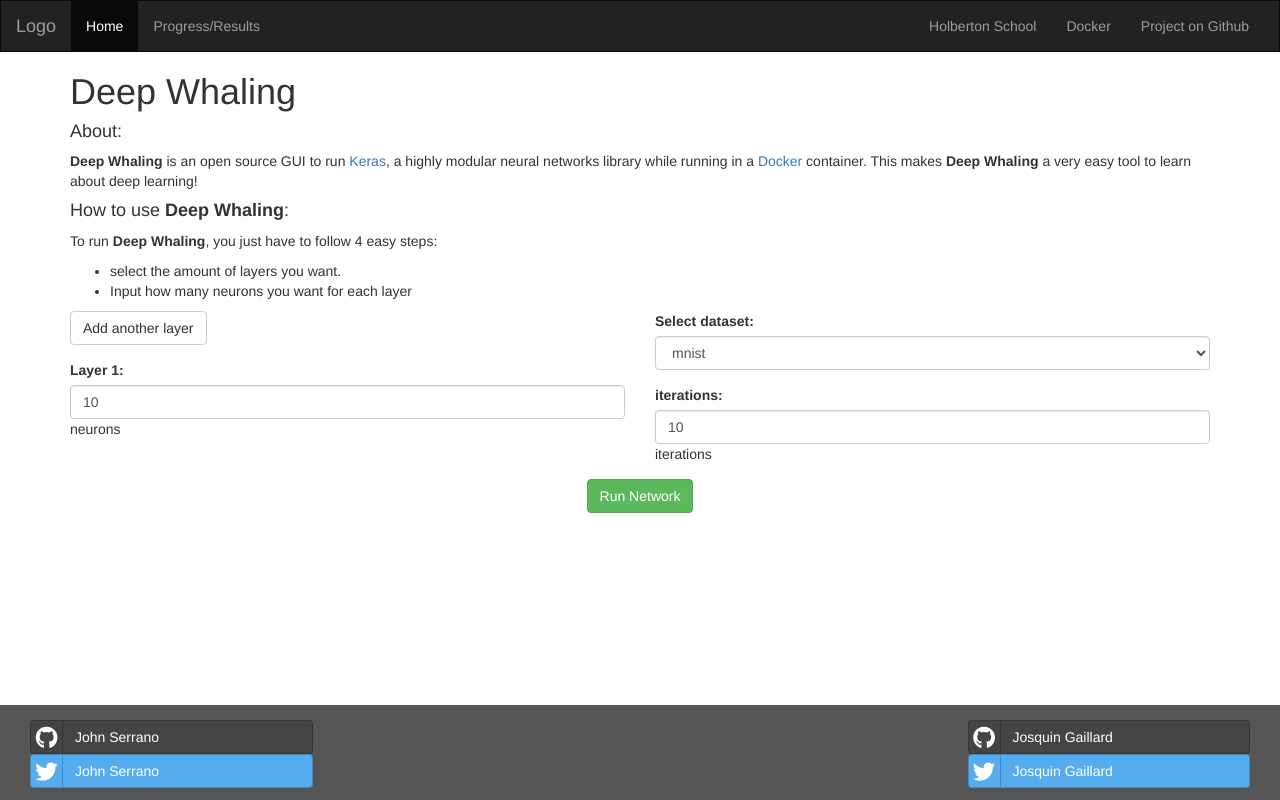
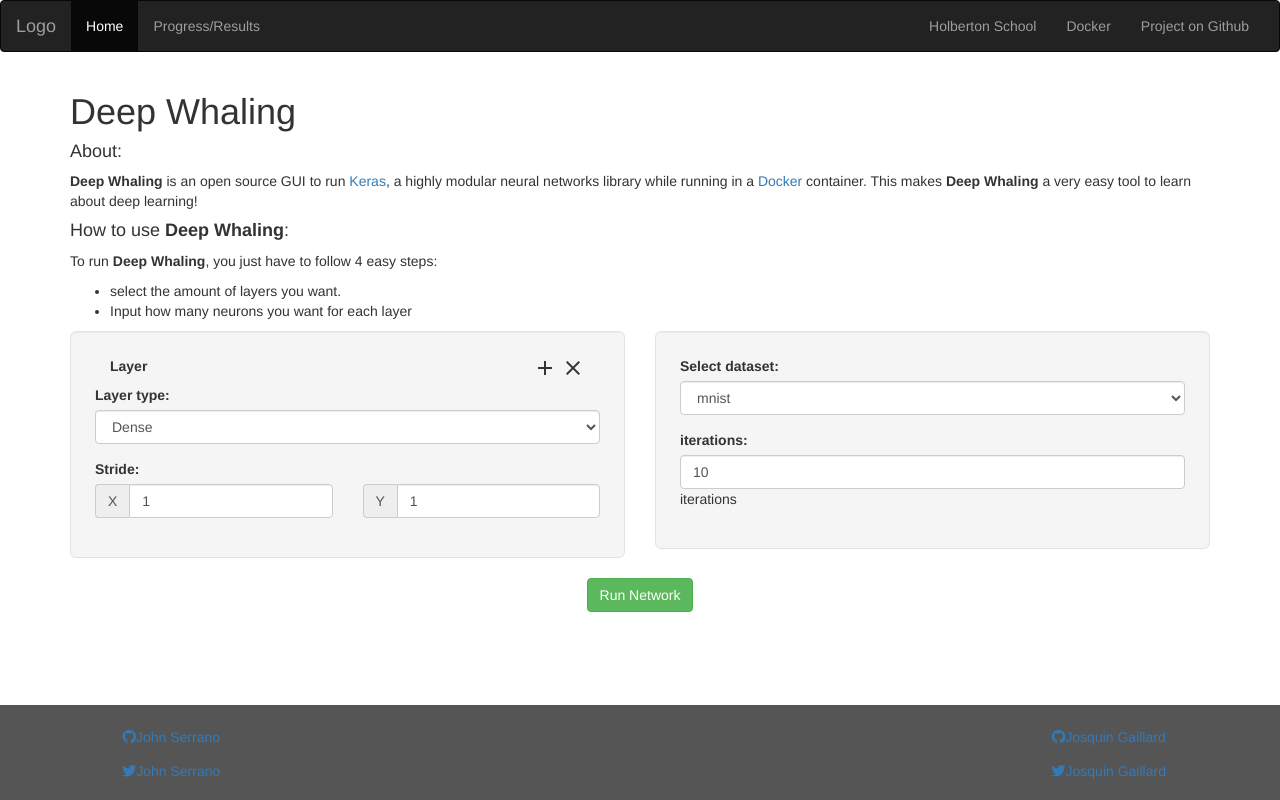
Before and after one commit to johnSerrano/DockerCon-Challenge, a Flask app: page / in a window 1280 px wide. Run offline with Flask 2, Linux system fonts and the light colour scheme; some libraries are stand-ins or nearby versions.

Commit message:
Add more layer options in UI. NOT STABLE

```diff
--- a/templates/index.html
+++ b/templates/index.html
@@ -7,45 +7,89 @@
 	<meta name="viewport" content="width=device-width, initial-scale=1">
 	<link rel="stylesheet" href="http://maxcdn.bootstrapcdn.com/bootstrap/3.3.6/css/bootstrap.min.css">
 	<script src="https://use.fontawesome.com/3cfd69bfa7.js"></script>
-	<link rel="stylesheet" href="social.css">
 	<script src="https://ajax.googleapis.com/ajax/libs/jquery/1.12.2/jquery.min.js"></script>
+	<link href="https://fonts.googleapis.com/icon?family=Material+Icons" rel="stylesheet">
 	<script src="http://maxcdn.bootstrapcdn.com/bootstrap/3.3.6/js/bootstrap.min.js"></script>
 	<script>
+		$(document).ready(function() {
+			// add listeners to layer 1
+			var layers = $(".layer");
+			for (var i = 0; i < layers.length; i++) {
+				link_layer(layers[i]);
+			}
+		});
 		var counter = 1;
 
+		//TODO link_layer function to add handlers to a layer element
+		function link_layer(layer) {
+			//TODO add onchange listener to selector
+			var selector = findClass(layer, "layer-type");
+			selector.addEventListener("change", function() {
+				var denseoptions = findClass(layer, "layer-dense-options");
+				var convoptions = findClass(layer, "layer-convolutional2d-options");
+				var pooloptions = findClass(layer, "layer-maxpooling-options");
+				denseoptions.style.display = 'none';
+				convoptions.style.display = 'none';
+				pooloptions.style.display = 'none';
+				//TODO unhide based on selector value
+				console.log(selector.value);
+				switch (selector.value) {
+					case "dense":
+						denseoptions.style.display = 'block';
+						break;
+					case "conv2d":
+						convoptions.style.display = 'block';
+						break;
+					case "pool":
+						pooloptions.style.display = 'block';
+						break;
+				}
+			});
+
+			//TODO add new layer onclick listener to + button
+			//TODO add delete onclick listener to X button
+
+		}
+
+		//TODO remake this function with new layer attributes
 		function addLayer(divName) {
 			var newdiv = document.createElement('div');
 			newdiv.innerHTML = "<label for=\"layer" + (counter + 1) + "\">Layer " + (counter + 1) + ":</label> <input type=\"text\" value=\"10\" class=\"form-control\" id=\"layer" + (counter + 1) + "\"><p>neurons</p>";
 			document.getElementById(divName).appendChild(newdiv);
 			counter++;
-			console.log(counter);
 		}
 
 		function makeid() {
 			var text = "";
 			var possible = "ABCDEFGHIJKLMNOPQRSTUVWXYZabcdefghijklmnopqrstuvwxyz0123456789";
 
-		  for( var i=0; i < 10; i++ )
+			for (var i = 0; i < 10; i++)
 				text += possible.charAt(Math.floor(Math.random() * possible.length));
 
 			return text;
 		}
 
+		//TODO update to use new layer configuration
 		function form_to_json() {
 			var room = makeid();
 
-			var data = {"layers": [], "iterations": 0, "dataset": "----", "room": room};
+			var data = {
+				"layers": [],
+				"iterations": 0,
+				"dataset": "----",
+				"room": room
+			};
 			var count = 1;
 			var layer = document.getElementById("layer" + count);
 			while (layer != null) {
-				data["layers"].push({"size": parseInt(layer.value)});
+				data["layers"].push({
+					"size": parseInt(layer.value)
+				});
 				count += 1;
 				layer = document.getElementById("layer" + count);
 			}
 			data["iterations"] = parseInt(document.getElementById("iters").value);
 			data["dataset"] = document.getElementById("dataset").value;
-
-			console.log(data);
 
 			var xhr = new XMLHttpRequest();
 			xhr.open("POST", "/runnetwork", true);
@@ -54,20 +98,40 @@
 			// send the collected data as JSON
 			xhr.send(JSON.stringify(data));
 
-			xhr.onloadend = function () {
+			xhr.onloadend = function() {
 				// done
 			};
 			window.location.href = "/results?room=" + room;
 		}
+
+		// http://stackoverflow.com/questions/12166753/how-to-get-child-element-by-class-name#12166811
+		function findClass(element, className) {
+			var foundElement = null,
+				found;
+
+			function recurse(element, className, found) {
+				for (var i = 0; i < element.childNodes.length && !found; i++) {
+					var el = element.childNodes[i];
+					var classes = el.className != undefined ? el.className.split(" ") : [];
+					for (var j = 0, jl = classes.length; j < jl; j++) {
+						if (classes[j] == className) {
+							found = true;
+							foundElement = element.childNodes[i];
+							break;
+						}
+					}
+					if (found)
+						break;
+					recurse(element.childNodes[i], className, found);
+				}
+			}
+			recurse(element, className, false);
+			return foundElement;
+		}
 	</script>
 	<style>
 		/* Remove the navbar's default margin-bottom and rounded borders */
-
-		.navbar {
-			margin-bottom: 0;
-			border-radius: 0;
-		}
-		/* Set height of the grid so .sidenav can be 100% (adjust as needed) */
+		/*.navbar {DOCUMENT_POSITION_PRECEDING(adjust as needed) */
 
 		.row.content {
 			height: 450px
@@ -84,6 +148,10 @@
 			overflow: auto;
 			padding-bottom: 100px;
 			height: 100%;
+		}
+
+		.alignright {
+			text-align: right;
 		}
 
 		footer {
@@ -142,9 +210,7 @@
 			<div class="col-sm-12 text-left">
 				<h1>Deep Whaling</h1>
 				<h4>About:</h4>
-				<p><strong>Deep Whaling</strong> is an open source GUI to run <a href="http://keras.io/">Keras</a>,
-					a highly modular neural networks library while running in a <a href="https://www.docker.com">Docker</a>
-					container. This makes <strong>Deep Whaling</strong> a very easy tool to learn about deep learning!</p>
+				<p><strong>Deep Whaling</strong> is an open source GUI to run <a href="http://keras.io/">Keras</a>, a highly modular neural networks library while running in a <a href="https://www.docker.com">Docker</a> container. This makes <strong>Deep Whaling</strong>					a very easy tool to learn about deep learning!</p>
 				<h4>How to use <strong>Deep Whaling</strong>:</h4>
 				<p>To run <strong>Deep Whaling</strong>, you just have to follow 4 easy steps:</p>
 				<ul>
@@ -153,23 +219,106 @@
 			</div>
 		</div>
 		<div class="row">
-			<form role="form" method="post" action="runnetwork">
+			<form role="form" method="post">
 				<div class="col-sm-6 text-left">
-					<div id="add_layer" class="form-group">
+					<!-- <div id="add_layer" class="form-group">
 						<input type="button" value="Add another layer" class="btn btn-default" onclick="addLayer('layer');">
 						</button>
+					</div> -->
+					<div class="well well-lg">
+						<div class="form-group layer">
+							<div class="Row">
+								<div class="col-xs-6 col-sm-6 col-md-6 col-lg-6">
+									<label for="layer">Layer</label>
 								</div>
-					<div id="layer" class="form-group">
-						<!-- JS added. put notes here TODO delete button -->
-						<label for="layer1">Layer 1:</label>
-						<input type="text" value="10" class="form-control" id="layer1">
-						<p> neurons</p>
+								<div class="col-xs-6 col-sm-6 col-md-6 col-lg-6 alignright">
+									<div class="material-icons">add</div>
+									<div class="material-icons">clear</div>
+								</div>
+								<div class="form-group layer-types">
+									<label>Layer type:</label>
+									<select class="form-control layer-type">
+										<option value="dense">Dense</option>
+										<option value="conv2d">Convolutional 2D</option>
+										<option value="pool">Max Pooling</option>
+									</select>
+								</div>
+								<div class="layer-dense-options" style="display: none;">
+									<!-- <div class="layer-dense-options"> -->
+									<label>Number of neurons:</label>
+									<input type="text" value="10" class="form-control dense-size">
+								</div>
+								<!-- hidden by default -->
+								<div class="layer-convolutional2d-options" style="display: none;">
+									<!-- <div class="layer-convolutional2d-options" > -->
+									<div class="row">
+										<div class="col-xs-6 col-sm-6 col-md-6 col-lg-6">
+											<label>Filter size:</label>
+											<div class="row">
+												<div class="col-xs-12 col-sm-12 col-md-6 col-lg-6">
+													<div class="input-group">
+														<span class="input-group-addon" id="basic-addon1">X</span>
+														<input type="text" value="5" class="form-control filter-size-x">
+													</div>
+												</div>
+												<div class="col-xs-12 col-sm-12 col-md-6 col-lg-6">
+													<div class="input-group">
+														<span class="input-group-addon" id="basic-addon1">Y</span>
+														<input type="text" value="5" class="form-control filter-size-y">
+													</div>
+												</div>
+											</div>
+										</div>
+										<div class="col-xs-6 col-sm-6 col-md-6 col-lg-6">
+											<label>Stride:</label>
+											<div class="row">
+												<div class="col-xs-12 col-sm-12 col-md-6 col-lg-6">
+													<div class="input-group">
+														<span class="input-group-addon" id="basic-addon1">X</span>
+														<input type="text" value="1" class="form-control conv-stride-x">
+													</div>
+												</div>
+												<div class="col-xs-12 col-sm-12 col-md-6 col-lg-6">
+													<div class="input-group">
+														<span class="input-group-addon" id="basic-addon1">Y</span>
+														<input type="text" value="1" class="form-control conv-stride-y">
+													</div>
+												</div>
+											</div>
+										</div>
+									</div>
+									<br>
+									<label>Number of filters:</label>
+									<input type="text" value="10" class="form-control convolutional-size">
+								</div>
+								<!-- hidden by default -->
+								<!-- <div class="layer-maxpooling-options" style="display: none;"> -->
+								<div class="layer-maxpooling-options">
+									<label>Stride:</label>
+									<div class="row">
+										<div class="col-xs-6 col-sm-12 col-md-6 col-lg-6">
+											<div class="input-group">
+												<span class="input-group-addon" id="basic-addon1">X</span>
+												<input type="text" value="1" class="form-control conv-stride-x">
+											</div>
+										</div>
+										<div class="col-xs-6 col-sm-12 col-md-6 col-lg-6">
+											<div class="input-group">
+												<span class="input-group-addon" id="basic-addon1">Y</span>
+												<input type="text" value="1" class="form-control conv-stride-y">
+											</div>
+										</div>
+									</div>
+								</div>
+							</div>
+						</div>
 					</div>
 					<div class="form-group">
 
 					</div>
 				</div>
 				<div class="col-sm-6 text-left">
+					<div class="well well-lg">
 						<div id="datasets" class="form-group">
 							<label for="dataset">Select dataset:</label>
 							<select class="form-control" id="dataset">
@@ -183,6 +332,7 @@
 							<label for="iters">iterations:</label>
 							<input type="text" value="10" class="form-control" id="iters">
 							<p> iterations</p>
+						</div>
 					</div>
 				</div>
 				<div class="col-sm-12 text-center">
```
Lines whose indentation alone changed are shown as unchanged.
